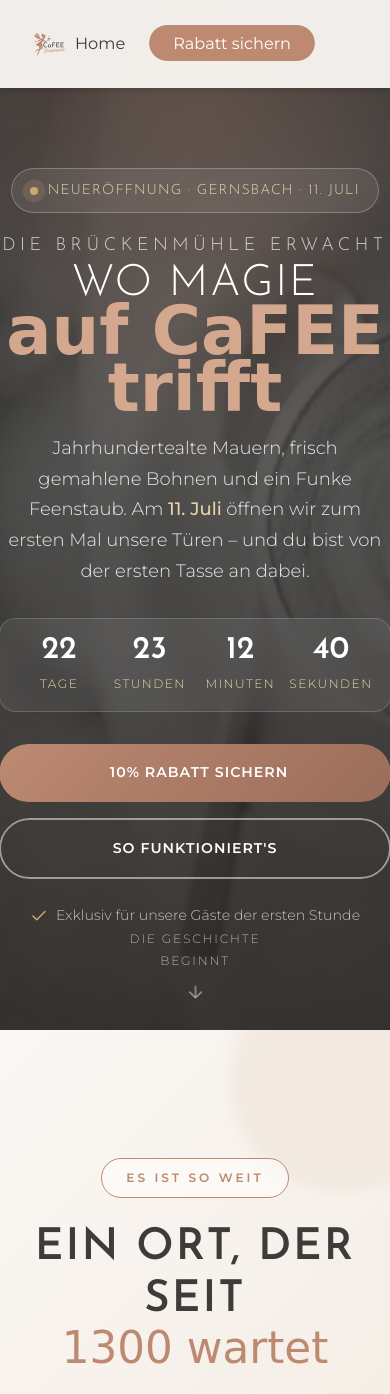
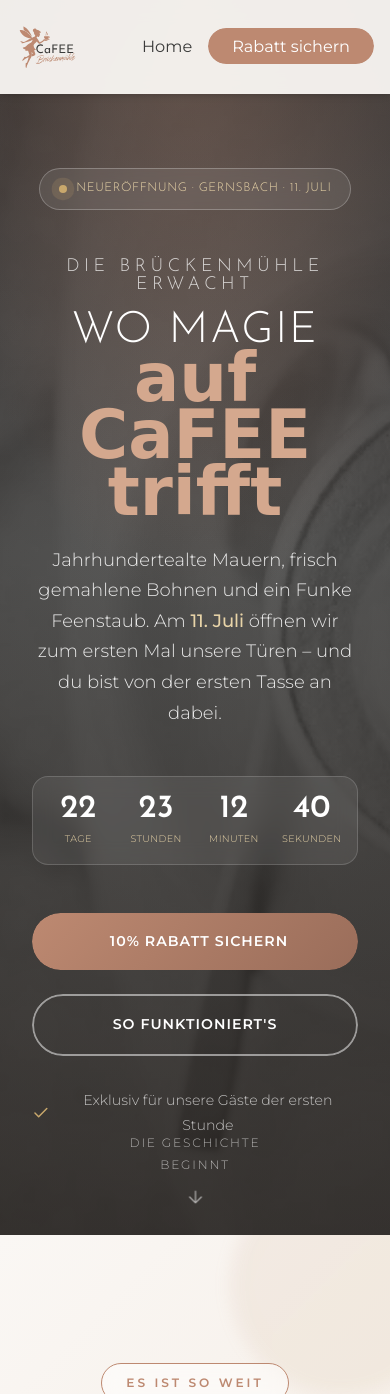
Before and after one commit to Leadwerk-Web/CaFEE, a PHP site: the page made by Version 1/eroeffnung.html in a window 390 px wide. Shown: the top 1394 px of the page. Run offline with PHP 8.4, Linux system fonts and the light colour scheme; some web fonts are replaced.

Commit message:
eroeffnung

```diff
--- a/Version 1/eroeffnung.css
+++ b/Version 1/eroeffnung.css
@@ -115,6 +115,7 @@
 }
 
 .ero-hero-inner {
+    width: 100%;
     max-width: 880px;
     color: var(--color-white);
 }
@@ -153,7 +154,7 @@
 .ero-hero-title {
     display: flex;
     flex-direction: column;
-    margin: var(--space-lg) 0 var(--space-md);
+    margin: var(--space-2xl) 0 var(--space-lg);
     line-height: 1;
 }
 
@@ -164,7 +165,7 @@
     letter-spacing: 0.25em;
     text-transform: uppercase;
     color: rgba(255, 255, 255, 0.75);
-    margin-bottom: var(--space-sm);
+    margin-bottom: var(--space-md);
 }
 
 .ero-hero-main {
@@ -185,7 +186,7 @@
 
 .ero-hero-sub {
     max-width: 40rem;
-    margin: var(--space-md) auto var(--space-xl);
+    margin: var(--space-lg) auto var(--space-2xl);
     font-size: var(--text-lg);
     color: rgba(255, 255, 255, 0.88);
     line-height: 1.7;
@@ -198,7 +199,7 @@
     display: inline-flex;
     align-items: flex-start;
     gap: clamp(0.4rem, 2vw, 1.1rem);
-    margin: 0 auto var(--space-xl);
+    margin: 0 auto var(--space-2xl);
     padding: var(--space-lg) var(--space-xl);
     border-radius: var(--radius-lg);
     background: rgba(255, 255, 255, 0.07);
@@ -253,9 +254,9 @@
 .ero-hero-cta {
     display: flex;
     flex-wrap: wrap;
-    gap: var(--space-md);
+    gap: var(--space-lg);
     justify-content: center;
-    margin-bottom: var(--space-lg);
+    margin-bottom: var(--space-xl);
 }
 
 .ero-hero-note {
@@ -495,6 +496,32 @@
     margin-top: var(--space-md);
     font-size: var(--text-sm);
     color: var(--color-secondary-light);
+}
+
+.ero-qr-validity {
+    display: inline-flex;
+    align-items: center;
+    gap: 0.5rem;
+    margin-top: var(--space-sm);
+    padding: 0.5rem 1rem;
+    border-radius: var(--radius-full);
+    background: rgba(189, 137, 113, 0.12);
+    border: 1px solid rgba(189, 137, 113, 0.35);
+    color: var(--color-primary-dark);
+    font-family: var(--font-display);
+    font-size: var(--text-sm);
+    letter-spacing: 0.01em;
+}
+
+.ero-qr-validity svg {
+    flex: 0 0 auto;
+    color: var(--color-primary);
+}
+
+.ero-qr-validity strong {
+    font-weight: 600;
+    color: var(--color-primary-dark);
+    white-space: nowrap;
 }
 
 .ero-qr-actions {
@@ -947,9 +974,27 @@
 
 @media (max-width: 600px) {
     .ero-container { padding: 0 var(--space-lg); }
-    .ero-countdown { padding: var(--space-md); gap: 0.3rem; }
+    .ero-badge {
+        flex-wrap: wrap;
+        justify-content: center;
+        max-width: 100%;
+        font-size: var(--text-xs);
+        letter-spacing: 0.05em;
+        text-align: center;
+    }
+    .ero-countdown {
+        display: flex;
+        width: 100%;
+        max-width: 100%;
+        box-sizing: border-box;
+        justify-content: space-between;
+        padding: var(--space-md) var(--space-sm);
+        gap: 0.2rem;
+    }
     .cd-sep { display: none; }
-    .cd-unit { min-width: 22vw; }
+    .cd-unit { min-width: 0; flex: 1 1 0; }
+    .cd-num { font-size: clamp(1.4rem, 0.8rem + 5vw, 2.2rem); }
+    .cd-label { font-size: 0.6rem; letter-spacing: 0.04em; margin-top: 0.3rem; }
     .ero-taste-grid { grid-template-columns: 1fr; }
     .ero-details-grid { grid-template-columns: 1fr; }
     .ero-final { background-attachment: scroll; }
@@ -996,10 +1041,57 @@
     }
 }
 
-/* Auf kleineren Screens: Logo links, Menü mittig – mit klarem Abstand */
+/* Auf kleineren Screens: Header als saubere Zeile (Logo links, Menü rechts).
+   Das globale 1fr-auto-1fr-Grid würde die Seitenspalten symmetrisch auf
+   Logobreite aufblasen und mit dem Rabatt-Button überlaufen. */
 @media (max-width: 900px) {
+    .eroeffnung-page.is-subpage .nav-container {
+        display: flex !important;
+        flex-direction: row;
+        justify-content: space-between;
+        align-items: center;
+        gap: var(--space-md);
+        padding: 0 var(--space-lg);
+    }
+
+    .eroeffnung-page.is-subpage .nav .nav-logo {
+        justify-self: auto;
+        grid-column: auto;
+        flex: 0 0 auto;
+    }
+
     .eroeffnung-page.is-subpage .nav-menu {
+        width: auto;
+        grid-column: auto;
+        justify-content: flex-end;
         gap: var(--space-lg);
+        flex: 0 1 auto;
+    }
+}
+
+/* Sehr schmale Screens: Logo & Rabatt-Button kompakter, damit nichts
+   über den Viewport hinausläuft. */
+@media (max-width: 480px) {
+    .eroeffnung-page.is-subpage .nav-container {
+        padding: 0 var(--space-md);
+        gap: var(--space-sm);
+    }
+
+    .eroeffnung-page.is-subpage .nav .nav-logo img {
+        height: 46px;
+    }
+
+    .eroeffnung-page.is-subpage .nav-menu {
+        gap: var(--space-md);
+    }
+
+    .eroeffnung-page .nav-menu a:not(.nav-cta) {
+        font-size: var(--text-sm);
+    }
+
+    .eroeffnung-page .nav-menu .nav-cta {
+        padding: 0.5rem 0.9rem;
+        font-size: var(--text-xs);
     }
 }
 
--- a/Version 1/eroeffnung.html
+++ b/Version 1/eroeffnung.html
@@ -106,10 +106,10 @@
             },
             {
                 "@type": "Question",
-                "name": "Bis wann gilt der Eröffnungsrabatt?",
+                "name": "Wann ist der Rabatt-QR-Code gültig?",
                 "acceptedAnswer": {
                     "@type": "Answer",
-                    "text": "Der Rabatt gilt rund um die Eröffnung. Komm am besten gleich zur Eröffnung am 11. Juli vorbei und sichere dir den Vorteil als eine:r der Ersten."
+                    "text": "Der QR-Code ist ausschließlich am Eröffnungstag, Samstag den 11. Juli, gültig. Zeig ihn an diesem Tag einfach an der Theke vor und sichere dir deine 10% als eine:r der Ersten."
                 }
             },
             {
@@ -156,6 +156,7 @@
 
     <link rel="stylesheet" href="styles.css">
     <link rel="stylesheet" href="eroeffnung.css">
+    <style>/*ERO-PREVIEW*/.scroll-animate,.ero-animate{opacity:1 !important;transform:none !important;animation:none !important;}</style>
 </head>
 
 <body class="is-subpage eroeffnung-page">
@@ -282,13 +283,14 @@
                         </h2>
                         <p class="ero-rabatt-lead">
                             Als Dankeschön, dass du von Anfang an dabei bist, schenken wir dir
-                            <strong>10% auf deine Bestellung</strong> zur Eröffnung. Egal ob Cappuccino,
+                            <strong>10% auf deine Bestellung</strong> – einlösbar
+                            <strong>nur am Eröffnungstag, dem 11. Juli</strong>. Egal ob Cappuccino,
                             Frühstück, Kuchen oder ein Gläschen zum Anstoßen.
                         </p>
                         <ul class="ero-rabatt-checklist">
-                            <li><span class="ero-check" aria-hidden="true"></span> Kein Anmelden, kein Kleingedrucktes</li>
+                            <li><span class="ero-check" aria-hidden="true"></span> Gültig ausschließlich am 11. Juli (Eröffnungstag)</li>
                             <li><span class="ero-check" aria-hidden="true"></span> Auf dem Handy speichern oder herunterladen</li>
-                            <li><span class="ero-check" aria-hidden="true"></span> Einfach im CaFEE vorzeigen – fertig</li>
+                            <li><span class="ero-check" aria-hidden="true"></span> Am 11. Juli im CaFEE vorzeigen – fertig</li>
                         </ul>
                     </div>
 
@@ -303,6 +305,10 @@
                                 id="qrImage" width="320" height="320" loading="lazy">
                         </div>
                         <p class="ero-qr-caption">Im CaFEE vorzeigen &amp; 10% sparen</p>
+                        <p class="ero-qr-validity">
+                            <svg viewBox="0 0 24 24" width="18" height="18" fill="none" stroke="currentColor" stroke-width="2" aria-hidden="true"><rect x="3" y="4" width="18" height="18" rx="2"/><path d="M16 2v4M8 2v4M3 10h18" stroke-linecap="round" stroke-linejoin="round"/></svg>
+                            <span>Nur gültig am Eröffnungstag &middot; <strong>Sa, 11. Juli</strong></span>
+                        </p>
 
                         <div class="ero-qr-actions">
                             <a href="images/rabatt-qr-eroeffnung.png" download="CaFEE-Eroeffnungsrabatt-QR.png"
@@ -373,7 +379,7 @@
                             <svg viewBox="0 0 24 24" width="32" height="32" fill="none" stroke="currentColor" stroke-width="1.6"><path d="M20 12V8H6a2 2 0 0 1 0-4h12v4M4 6v12a2 2 0 0 0 2 2h14v-4M18 12a2 2 0 0 0 0 4h4v-4z" stroke-linecap="round" stroke-linejoin="round"/></svg>
                         </div>
                         <h3>10% sparen</h3>
-                        <p>QR-Code an der Theke vorzeigen – und 10% Rabatt auf deine Bestellung genießen.</p>
+                        <p>Zeig deinen QR-Code am 11. Juli an der Theke vor – und genieße 10% Rabatt auf deine Bestellung.</p>
                     </div>
                 </div>
             </div>
@@ -483,8 +489,8 @@
                         <div class="ero-faq-answer"><p>Nein, ein Ausdruck ist nicht nötig. Du kannst den QR-Code bequem auf deinem Smartphone vorzeigen – als Lesezeichen oder als heruntergeladenes Bild.</p></div>
                     </details>
                     <details class="ero-faq-item">
-                        <summary>Bis wann gilt der Eröffnungsrabatt?<span class="ero-faq-icon" aria-hidden="true"></span></summary>
-                        <div class="ero-faq-answer"><p>Der Rabatt gilt rund um unsere Eröffnung. Am besten kommst du gleich am 11. Juli vorbei und sicherst dir den Vorteil als eine:r der Ersten.</p></div>
+                        <summary>Wann ist der Rabatt-QR-Code gültig?<span class="ero-faq-icon" aria-hidden="true"></span></summary>
+                        <div class="ero-faq-answer"><p>Der QR-Code ist <strong>ausschließlich am Eröffnungstag, Samstag den 11. Juli</strong>, gültig. Zeig ihn an diesem Tag einfach an der Theke vor und sichere dir deine 10% als eine:r der Ersten.</p></div>
                     </details>
                     <details class="ero-faq-item">
                         <summary>Kann ich den Rabattcode weitergeben?<span class="ero-faq-icon" aria-hidden="true"></span></summary>
--- a/Version 1/eroeffnung.js
+++ b/Version 1/eroeffnung.js
@@ -13,7 +13,7 @@
     var SHARE_TITLE = 'Große Eröffnung CaFEE Brückenmühle';
     var SHARE_TEXT =
         'Große Eröffnung im CaFEE Brückenmühle am 11. Juli! ' +
-        'Sichere dir 10% Eröffnungsrabatt – einfach den QR-Code im CaFEE vorzeigen:';
+        'Sichere dir 10% Eröffnungsrabatt – nur am 11. Juli gültig, einfach den QR-Code im CaFEE vorzeigen:';
 
     // ----------------------------------------
     // Toast
```
